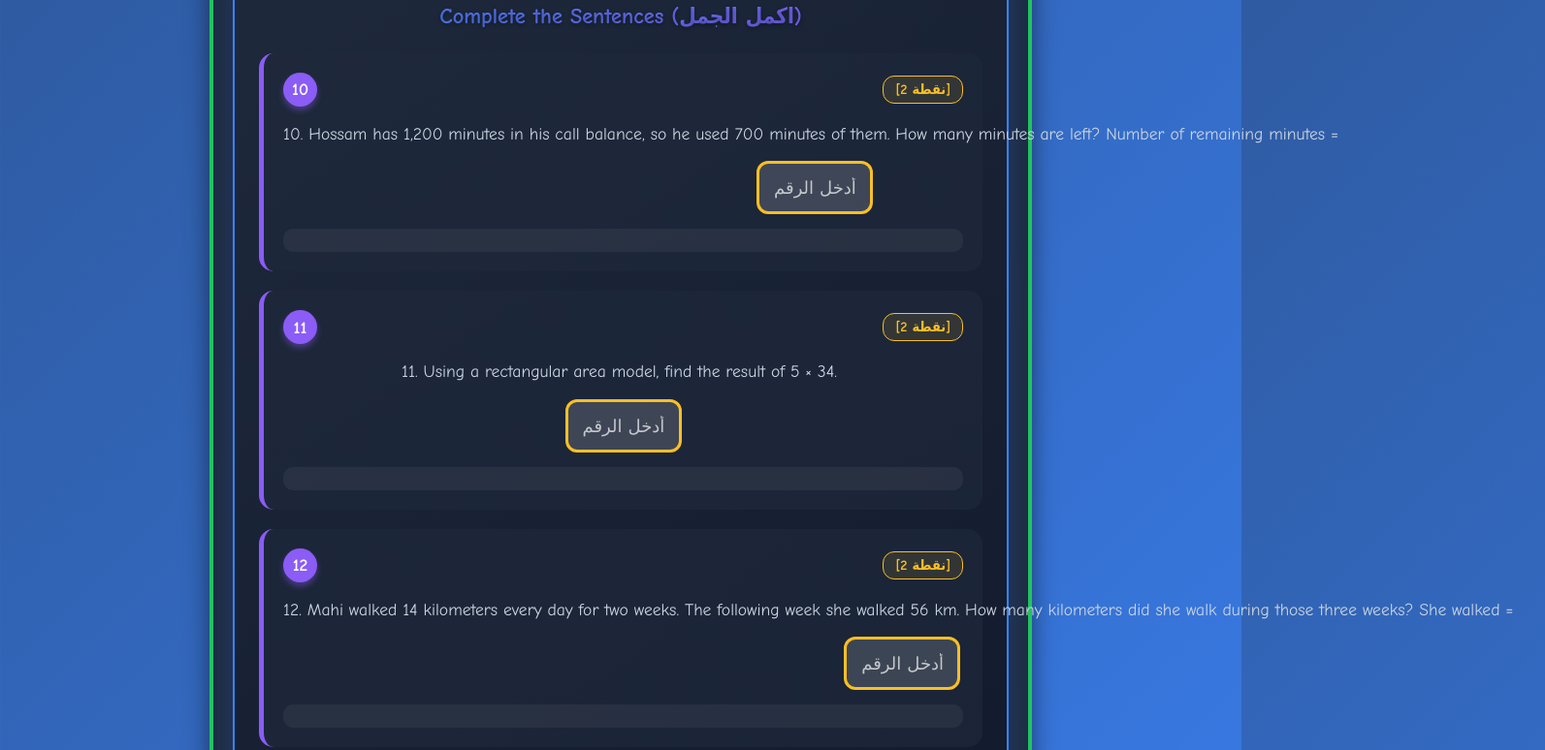
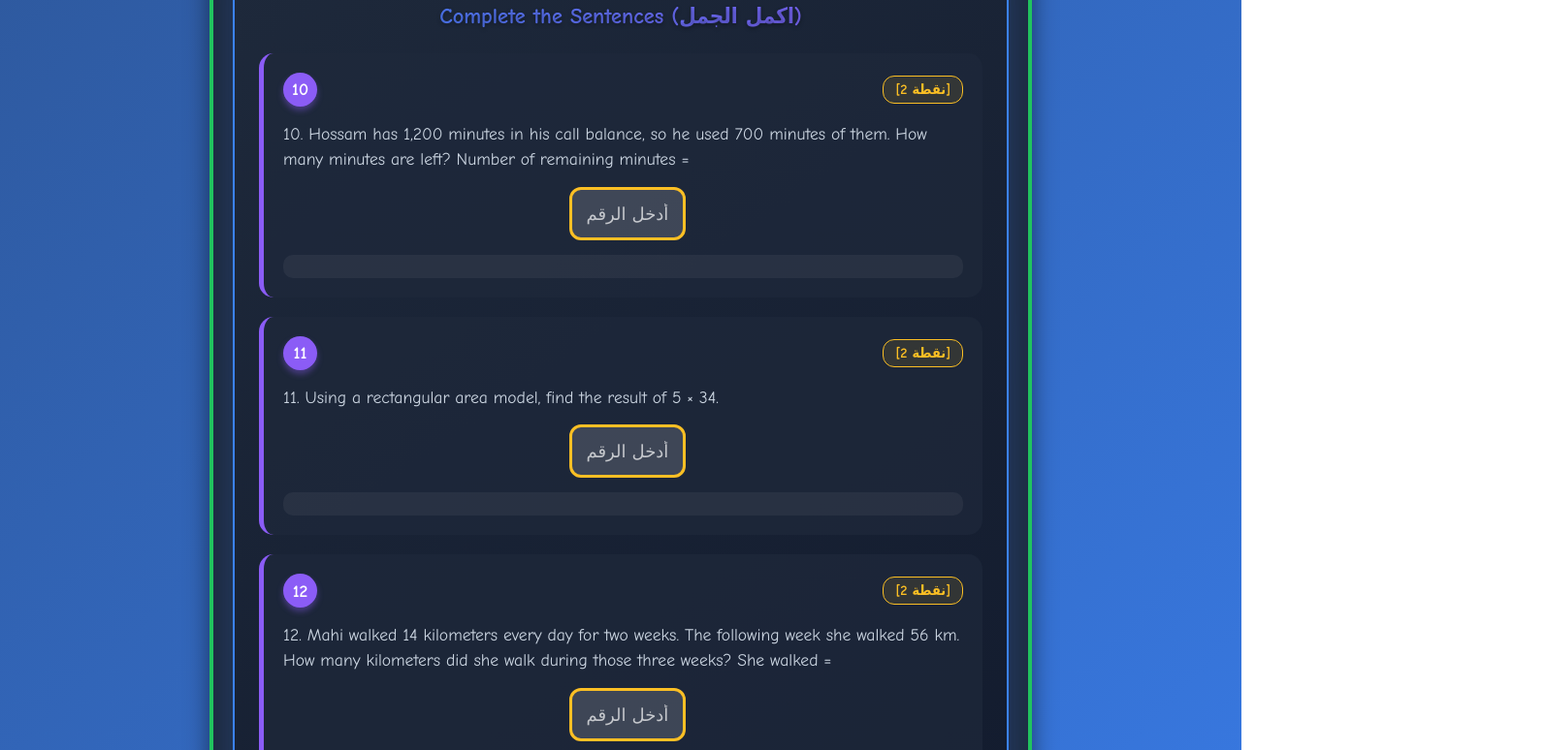
Before and after one commit to mrhossamhrb/Math3, a plain HTML site: page First_Semester_Unit1_concept_1_Lesson1.html in a window 1280 px wide. Shown: the part 3516-4290 px from the top of the page at 97% size, 1593 px wide, since content can reach past the window. Drawn offline with nearby package versions, Linux system fonts and the light colour scheme.

Commit message:
Update styles.css

```diff
--- a/styles.css
+++ b/styles.css
@@ -1729,4 +1729,12 @@ button:disabled::after {
         font-size: 1.1em;
         min-width: 100px;
     }
-}
+
+}
+.question-text {
+    word-wrap: break-word;
+    overflow-wrap: break-word;
+    white-space: normal;
+    display: block;
+    width: 100%;
+}
```
